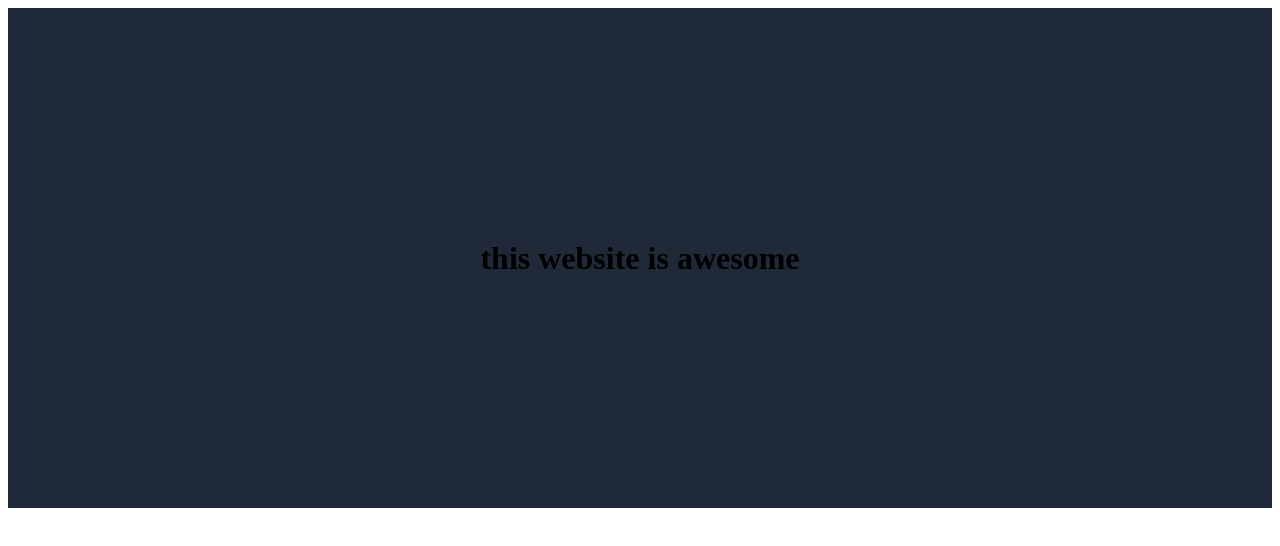
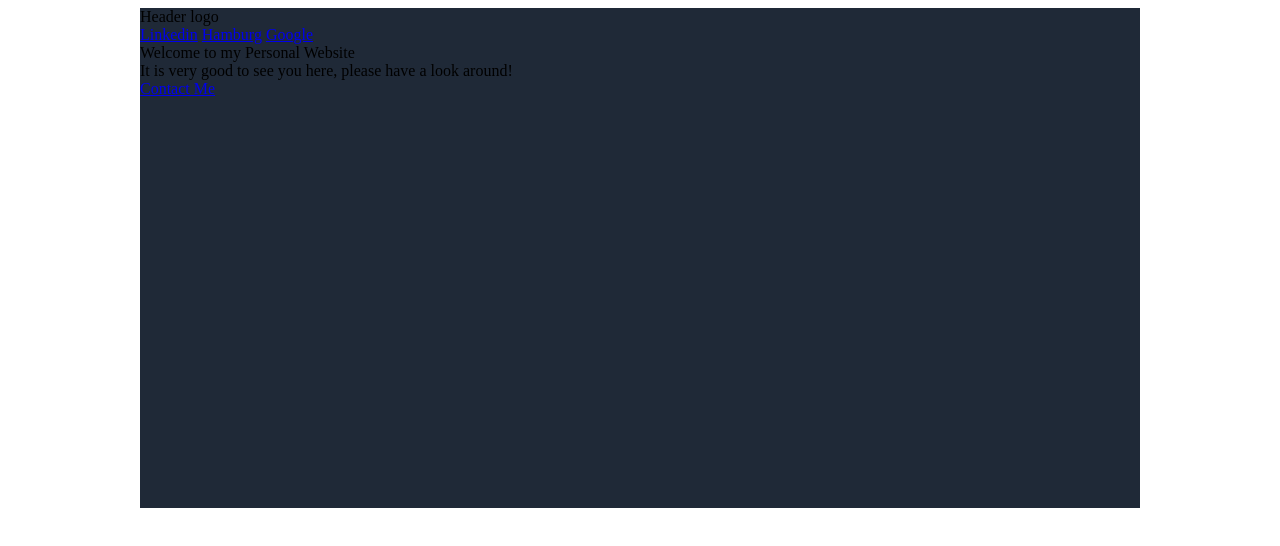
Before and after one commit to maxme13/landing-page, a plain HTML site: page index.html in a window 1280 px wide. Drawn offline with Linux system fonts and the light colour scheme.

Commit message:
Adding top section in HTML part

```diff
--- a/index.html
+++ b/index.html
@@ -7,8 +7,31 @@
     </head>
 
     <body>
-        <div class="hero-header">
-            <h1>this website is awesome</h1>
+        <div class="center">
+            <div class="hero-header">
+                <div class="hero-top">
+                    <div class="logo">Header logo</div>
+                    <div class="header links">
+                        <a href="https://www.linkedin.com/in/max-melter/">Linkedin</a>
+                        <a href="https://www.hamburg.de">Hamburg</a>
+                        <a href="https://www.google.com/">Google</a>
+                    </div>
+                </div>
+                <div class="hero-middle">
+                    <div class="main-text">
+                        Welcome to my Personal Website
+                    </div>
+                    <div class="secondary-text">
+                        It is very good to see you here, please have a look around!
+                    </div>
+                    <div class="button">
+                        <a href = "https://www.linkedin.com/in/max-melter/">Contact Me</a>
+                    </div>
+                </div>
+
+
+                </div>
+            </div>
         </div>
     </body>
 </html>
--- a/style.css
+++ b/style.css
@@ -1,7 +1,11 @@
-.hero-header {
-    height: 500px;
-    background-color: #1f2937;
+.center {
     display: flex;
     align-items: center;
     justify-content: center;
 }
+
+.hero-header {
+    height: 500px;
+    width: 1000px;
+    background-color: #1f2937;
+}
```
